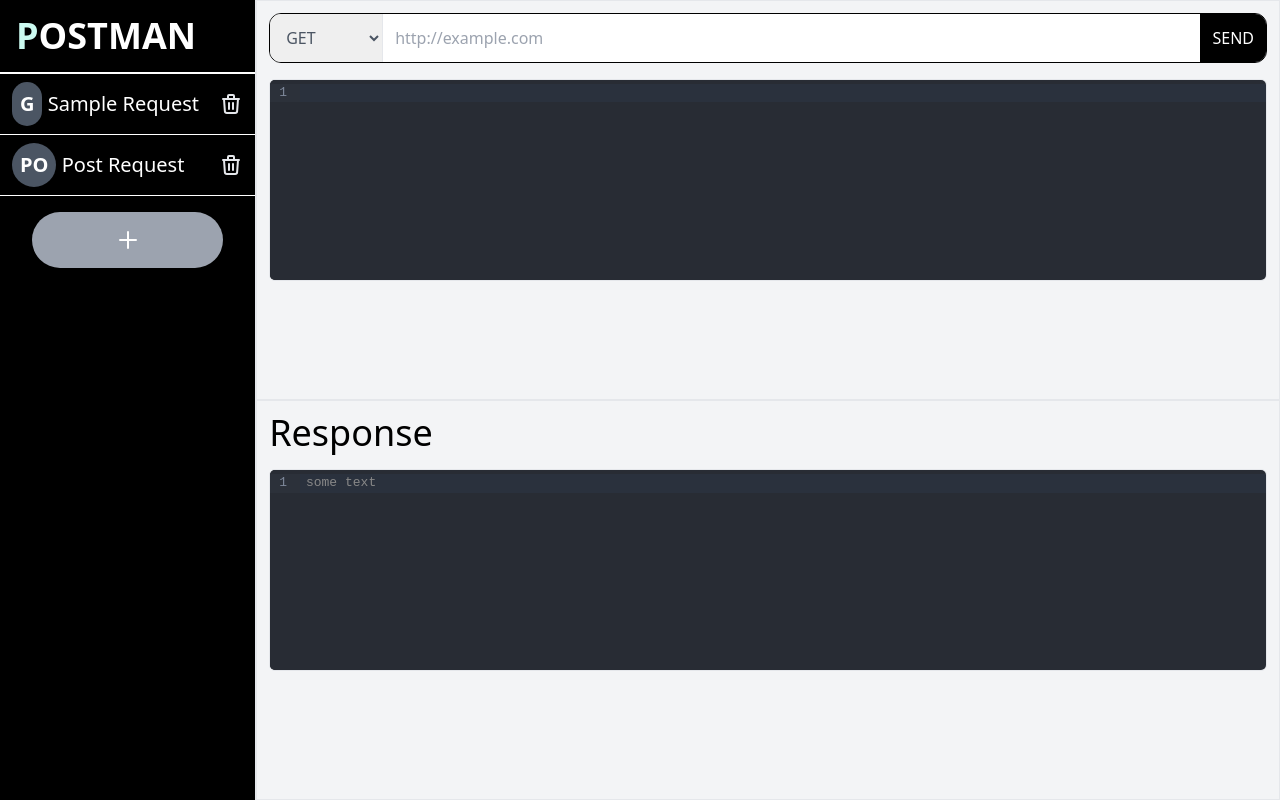
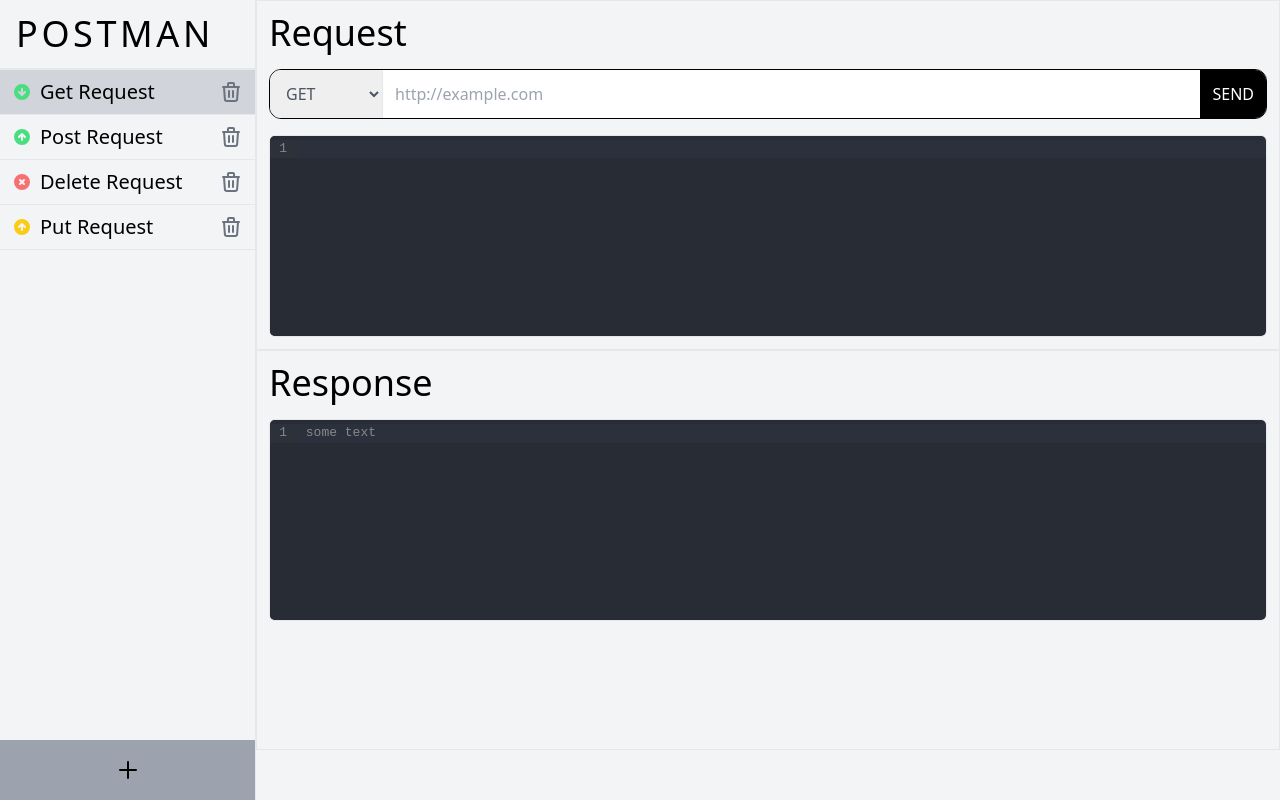
Before and after one commit to Arunjoseph3007/postman-clone, a Next.js app: page / in a window 1280 px wide. Built offline with nearby package versions, Linux system fonts and the light colour scheme.

Commit message:
deploy commit

```diff
--- a/components/LeftBar.js
+++ b/components/LeftBar.js
@@ -1,4 +1,4 @@
-import { TrashIcon, PlusIcon } from "../public/SVGs";
+import { TrashIcon, PlusIcon, RequestIcon } from "../public/SVGs";
 
 const defaultRequest = {
   name: "Post Request 50",
@@ -8,29 +8,44 @@
 };
 
 const LeftBar = ({ requestArray, setSelectedIndex, selectedIndex }) => {
+  const handleDelete = (index) => {
+    if (requestArray.data.length === 1) return;
+
+    if (index === requestArray.data.length-1) {
+      setSelectedIndex((prev) => prev - 1);
+    }
+
+    requestArray.remove(index);
+  };
+
   return (
-    <div className="w-1/4 h-screen border-r bg-black">
-      <h1 className="text-4xl font-bold p-4 first-letter:text-teal-100 border-b-2 border-white">
+    <div className="w-1/5 h-screen text-black overflow-[overlay] overflow-y-hidden border-r relative">
+      <h1 className="text-4xl h-[70px] flex items-center font-light tracking-widest px-4 border-b-2">
         POSTMAN
       </h1>
-      <ul>
+      <div className="overflow-y-scroll max-h-[calc(100vh-130px)]">
         {requestArray.data.map((elm, i) => (
-          <li
-            className="py-2 px-3 text-xl capitalize border-b border-white flex items-center justify-between"
+          <div
+            className={`py-2 px-3 text-xl capitalize border-b flex items-center justify-between ${
+              selectedIndex === i && "bg-gray-300"
+            }`}
             key={i}
           >
-            <p className="cursor-pointer" onClick={() => setSelectedIndex(i)}>
-              <span className="inline-block p-2 rounded-full bg-gray-600 font-bold">{getMethod(elm.method)}</span> {elm.name}
-            </p>
-            <button onClick={() => requestArray.remove(i)}>
+            <div className="flex gap-2 items-center">
+              <RequestIcon method={elm.method} />
+              <p className="cursor-pointer" onClick={() => setSelectedIndex(i)}>
+                {elm.name}
+              </p>
+            </div>
+            <button onClick={() => handleDelete(i)}>
               <TrashIcon />
             </button>
-          </li>
+          </div>
         ))}
-      </ul>
+      </div>
       <button
         onClick={() => requestArray.push({ ...defaultRequest })}
-        className="w-3/4 rounded-full p-4 flex justify-center bg-gray-400 mt-4 mx-auto"
+        className="w-full h-[60px] absolute bottom-0 inset-x-0 flex items-center justify-center bg-gray-400 mt-4 mx-auto"
       >
         <PlusIcon />
       </button>
@@ -38,19 +53,4 @@
   );
 };
 
-const getMethod = (method) => {
-  switch (method) {
-    case "GET":
-      return "G";
-    case "POST":
-      return "PO";
-    case "PUT":
-      return "PU";
-    case "DELETE":
-      return "D";
-    default:
-      return "O";
-  }
-};
-
 export default LeftBar;
--- a/components/RequestSection.js
+++ b/components/RequestSection.js
@@ -6,13 +6,17 @@
 
 const RequestSection = ({
   setResponse,
+  setResponseTime,
   selectedRequest,
   setSelectedRequest,
 }) => {
   const handleSubmit = async (e) => {
     e.preventDefault();
     try {
+      const start = new Date().getTime();
       const res = await axios(selectedRequest);
+      const end = new Date().getTime();
+      setResponseTime(end - start);
       setResponse(res);
     } catch (e) {
       setResponse(e.response);
@@ -24,10 +28,11 @@
   }
 
   return (
-    <div className="w-full h-1/2 border text-black p-3">
+    <div className="w-full border text-black p-3">
+      <h1 className="text-4xl">Request</h1>
       <form
         onSubmit={handleSubmit}
-        className="flex w-full border border-black rounded-xl overflow-hidden"
+        className="flex w-full border border-black rounded-xl overflow-hidden mt-4"
       >
         <select
           value={selectedRequest.method}
--- a/components/ResponseSection.js
+++ b/components/ResponseSection.js
@@ -3,11 +3,20 @@
 import { json, jsonParseLinter } from "@codemirror/lang-json";
 import { StatusCode } from "../public/StausCodes";
 
-const ResponseSection = ({ selectedRequest, response }) => {
+const ResponseSection = ({ responseTime, response }) => {
   return (
     <div className="w-full h-1/2 border text-black p-3">
       <div className="flex w-full items-center justify-between pr-4">
         <h1 className="text-4xl">Response</h1>
+        {responseTime && (
+          <div
+            className={`flex gap-3 p-2 rounded-md ${
+              responseTime > 1000 ? "text-red-500" : "text-green-500"
+            }`}
+          >
+            <span>Response Time: {responseTime}ms</span>
+          </div>
+        )}
         {response?.status && (
           <div
             className={`flex gap-3 p-2 rounded-md ${getClasses(
@@ -39,14 +48,11 @@
 export default ResponseSection;
 
 const StatusColors = {
-  1: "yellow",
-  2: "green",
-  3: "yellow",
-  4: "red",
-  5: "red",
+  1: " bg-yellow-200 text-yellow-800 ",
+  2: " bg-green-200 text-green-800 ",
+  3: " bg-yellow-200 text-yellow-800 ",
+  4: " bg-red-200 text-red-800 ",
+  5: " bg-red-200 text-red-800 ",
 };
 
-const getClasses = (code) => {
-  const color = StatusColors[code.toString().charAt(0)] || "";
-  return ` bg-${color}-200 text-${color}-800 `;
-};
+const getClasses = (code) => StatusColors[code.toString().charAt(0)] || "";
--- a/pages/index.js
+++ b/pages/index.js
@@ -2,16 +2,20 @@
 import LeftBar from "../components/LeftBar";
 import RequestSection from "../components/RequestSection";
 import ResponseSection from "../components/ResponseSection";
-import { useState, useEffect, useMemo } from "react";
+import { useState, useEffect } from "react";
 import { useArray } from "../public/CustomHooks";
+//https://jsonplaceholder.typicode.com/todos/1
 
 export default function Home() {
   const [response, setResponse] = useState();
+  const [responseTime, setResponseTime] = useState();
   const [selectedIndex, setSelectedIndex] = useState(0);
   const [selectedRequest, setSelectedRequest] = useState();
   const requestArray = useArray([
-    { name: "Sample Request", method: "GET", data: "", url: "" },
+    { name: "Get Request", method: "GET", data: "", url: "" },
     { name: "Post Request", method: "POST", data: "", url: "" },
+    { name: "Delete Request", method: "DELETE", data: "", url: "" },
+    { name: "Put Request", method: "PUT", data: "", url: "" },
   ]);
 
   useEffect(() => {
@@ -25,20 +29,23 @@
 
   return (
     <>
-      <Head></Head>
+      <Head>
+        <title>Cello APIs</title>
+      </Head>
       <div className="h-screen w-full flex bg-gray-100 text-white">
         <LeftBar
           requestArray={requestArray}
           selectedIndex={selectedIndex}
           setSelectedIndex={setSelectedIndex}
         />
-        <div className="w-full h-screen">
+        <div className="w-4/5 h-screen overflow-hidden">
           <RequestSection
+            setResponseTime={setResponseTime}
             setSelectedRequest={setSelectedRequest}
             selectedRequest={selectedRequest}
             setResponse={setResponse}
           />
-          <ResponseSection response={response} />
+          <ResponseSection response={response} responseTime={responseTime} />
         </div>
       </div>
     </>
--- a/public/SVGs.js
+++ b/public/SVGs.js
@@ -1,7 +1,7 @@
 export const TrashIcon = () => (
   <svg
     xmlns="http://www.w3.org/2000/svg"
-    className="h-6 w-6 text-gray-200 hover:text-white"
+    className="h-6 w-6 text-gray-500 hover:text-black"
     fill="none"
     viewBox="0 0 24 24"
     stroke="currentColor"
@@ -27,3 +27,40 @@
     <path strokeLinecap="round" strokeLinejoin="round" d="M12 4v16m8-8H4" />
   </svg>
 );
+
+export const RequestIcon = ({ method }) => {
+  //DELETE
+  if (method === "DELETE")
+    return (
+      <svg
+        xmlns="http://www.w3.org/2000/svg"
+        className="h-5 w-5 inline-block text-red-400"
+        viewBox="0 0 20 20"
+        fill="currentColor"
+      >
+        <path
+          fillRule="evenodd"
+          d="M10 18a8 8 0 100-16 8 8 0 000 16zM8.707 7.293a1 1 0 00-1.414 1.414L8.586 10l-1.293 1.293a1 1 0 101.414 1.414L10 11.414l1.293 1.293a1 1 0 001.414-1.414L11.414 10l1.293-1.293a1 1 0 00-1.414-1.414L10 8.586 8.707 7.293z"
+          clipRule="evenodd"
+        />
+      </svg>
+    );
+
+  //GET, POST, PUT
+  return (
+    <svg
+      xmlns="http://www.w3.org/2000/svg"
+      className={`h-5 w-5 inline-block text-green-400 ${
+        method === "POST" && "rotate-180"
+      } ${method === "PUT" && "text-yellow-400 rotate-180"}`}
+      viewBox="0 0 20 20"
+      fill="currentColor"
+    >
+      <path
+        fillRule="evenodd"
+        d="M10 18a8 8 0 100-16 8 8 0 000 16zm1-11a1 1 0 10-2 0v3.586L7.707 9.293a1 1 0 00-1.414 1.414l3 3a1 1 0 001.414 0l3-3a1 1 0 00-1.414-1.414L11 10.586V7z"
+        clipRule="evenodd"
+      />
+    </svg>
+  );
+};
--- a/styles/globals.css
+++ b/styles/globals.css
@@ -1,3 +1,26 @@
 @tailwind base;
 @tailwind components;
 @tailwind utilities;
+
+body {
+  overflow: overlay;
+}
+
+::-webkit-scrollbar {
+  width: 10px;
+}
+
+/* Track */
+::-webkit-scrollbar-track {
+  background: transparent;
+}
+
+/* Handle */
+::-webkit-scrollbar-thumb {
+  background: #888;
+}
+
+/* Handle on hover */
+::-webkit-scrollbar-thumb:hover {
+  background: #555;
+}
```
